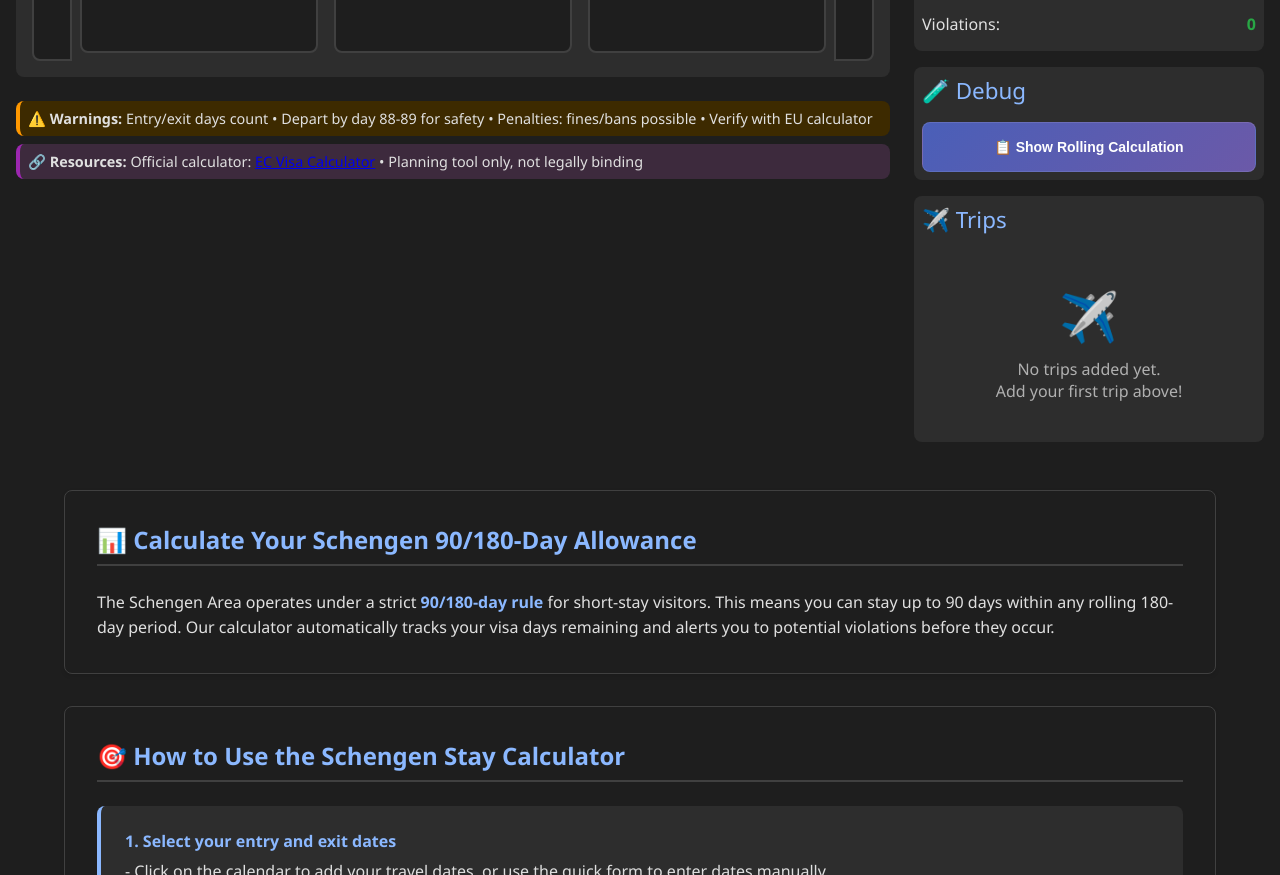
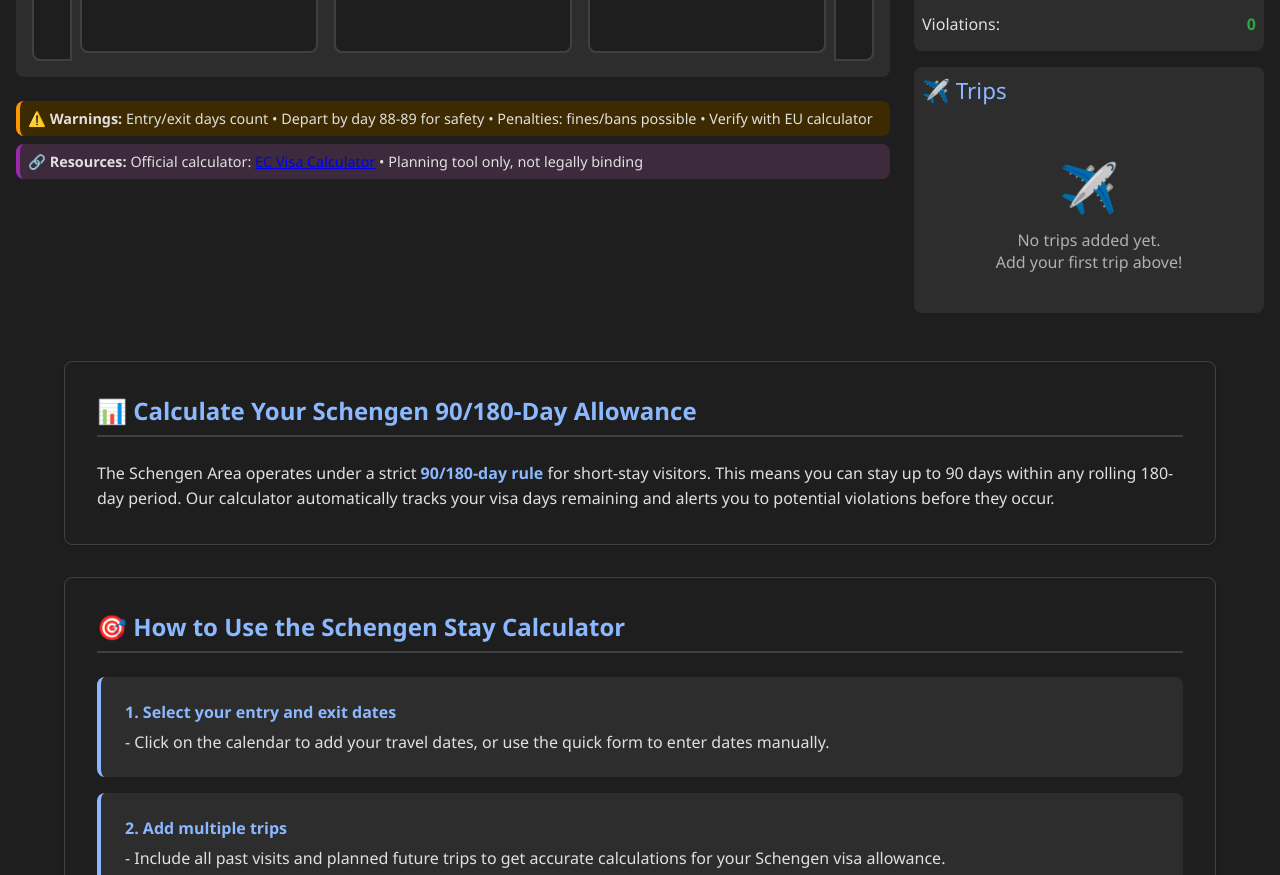
Before and after one commit to BradleyNeild/schengen-stay, a plain HTML site: page index.html in a window 1280 px wide. Shown: the part 985-1860 px from the top of the page. Drawn offline with Linux system fonts and the light colour scheme.

Commit message:
Remove debug section from control panel
Eliminated the debug panel containing the 'Show Rolling Calculation' button and test output box from the UI to clean up the interface.

```diff
--- a/index.html
+++ b/index.html
@@ -169,16 +169,6 @@
                     </div>
 
                     <div class="control-panel">
-                        <div class="section-title">🧪 Debug</div>
-                        <button class="btn btn-full-width" id="test-calculation-btn">
-                            📋 Show Rolling Calculation
-                        </button>
-                        <div id="test-output" class="test-output-box">
-                            <!-- Test results will appear here -->
-                        </div>
-                    </div>
-
-                    <div class="control-panel">
                         <div class="section-title">✈️ Trips</div>
                         <div id="trips-container">
                             <div class="empty-state">
```
